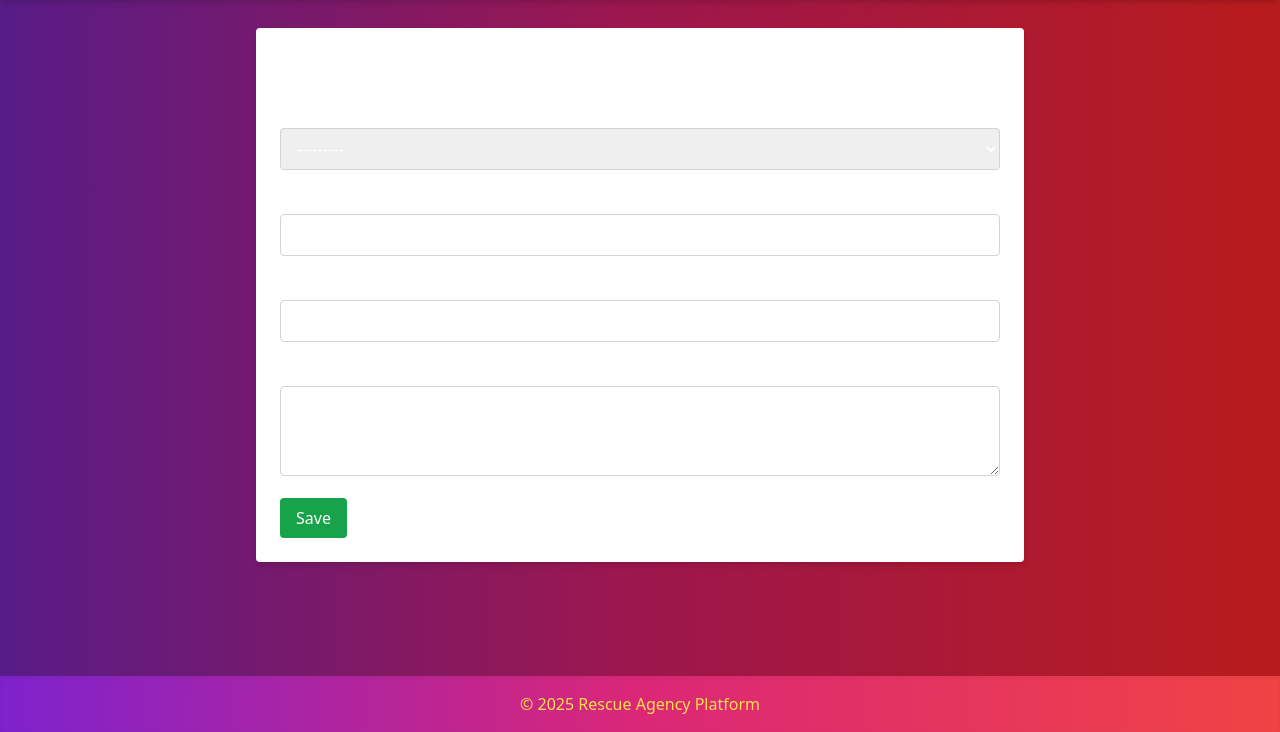
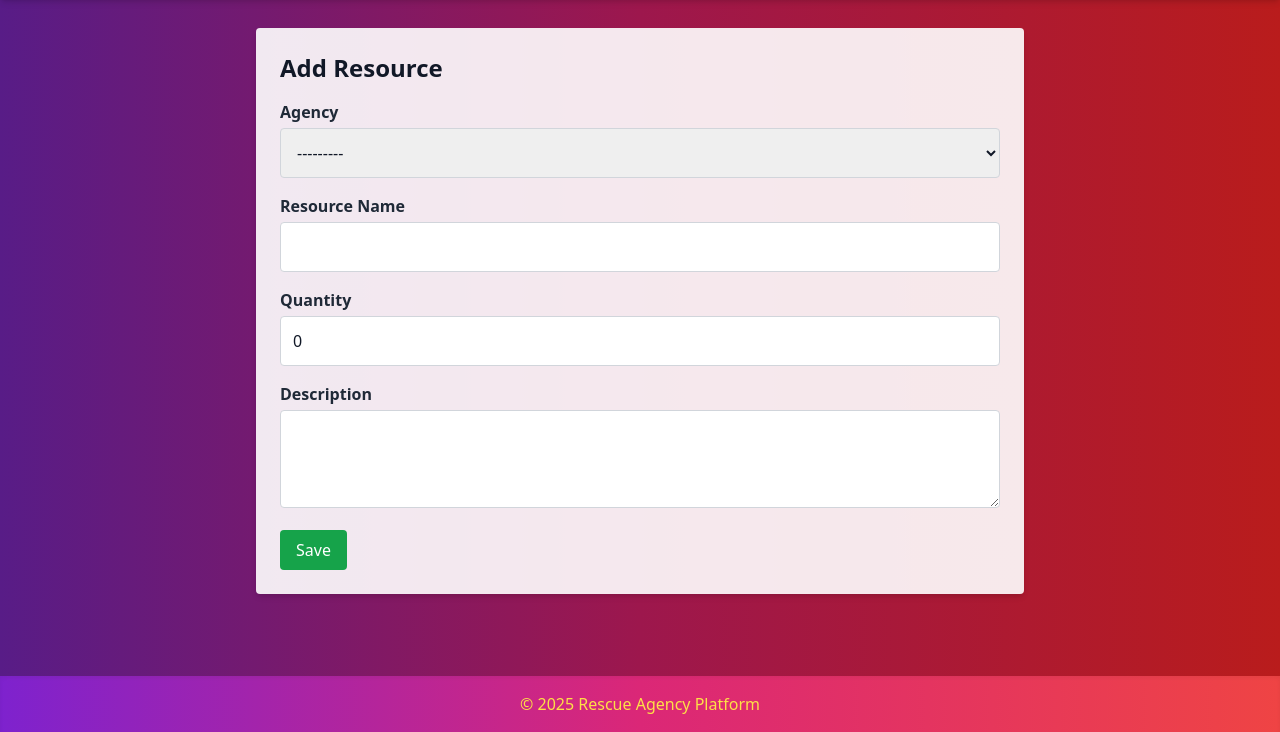
Before and after one commit to freeky-sachin/blackboxai-1745085853883, a Django app: page /agencies/resources/add/ in a window 1280 px wide. Shown: the part 68-800 px from the top of the page. Run offline with Django 5.2, Linux system fonts and the light colour scheme; data that the repository does not hold is empty; some libraries are stand-ins or nearby versions.

Commit message:
Add agencies/templates/agencies/resource_form.html 1745161530935

```diff
--- a/agencies/templates/agencies/resource_form.html
+++ b/agencies/templates/agencies/resource_form.html
@@ -1,32 +1,33 @@
 {% extends "agencies/base.html" %}
+{% load form_tags %}
 
 {% block title %}{{ title }}{% endblock %}
 
 {% block content %}
-<div class="max-w-3xl mx-auto p-6 bg-white rounded shadow-md">
-  <h2 class="text-2xl font-bold mb-4">{{ title }}</h2>
+<div class="max-w-3xl mx-auto p-6 bg-white bg-opacity-90 rounded shadow-md">
+  <h2 class="text-2xl font-bold mb-4 text-gray-900">{{ title }}</h2>
   <form method="post" novalidate>
     {% csrf_token %}
     <div class="space-y-4">
       {{ form.non_field_errors }}
       <div>
-        <label for="{{ form.agency.id_for_label }}" class="block font-semibold mb-1">Agency</label>
-        {{ form.agency }}
+        <label for="{{ form.agency.id_for_label }}" class="block font-semibold mb-1 text-gray-800">Agency</label>
+        {{ form.agency|add_class:"w-full p-3 border border-gray-300 rounded text-gray-900 focus:outline-none focus:ring-2 focus:ring-yellow-400" }}
         {{ form.agency.errors }}
       </div>
       <div>
-        <label for="{{ form.name.id_for_label }}" class="block font-semibold mb-1">Resource Name</label>
-        {{ form.name }}
+        <label for="{{ form.name.id_for_label }}" class="block font-semibold mb-1 text-gray-800">Resource Name</label>
+        {{ form.name|add_class:"w-full p-3 border border-gray-300 rounded text-gray-900 focus:outline-none focus:ring-2 focus:ring-yellow-400" }}
         {{ form.name.errors }}
       </div>
       <div>
-        <label for="{{ form.quantity.id_for_label }}" class="block font-semibold mb-1">Quantity</label>
-        {{ form.quantity }}
+        <label for="{{ form.quantity.id_for_label }}" class="block font-semibold mb-1 text-gray-800">Quantity</label>
+        {{ form.quantity|add_class:"w-full p-3 border border-gray-300 rounded text-gray-900 focus:outline-none focus:ring-2 focus:ring-yellow-400" }}
         {{ form.quantity.errors }}
       </div>
       <div>
-        <label for="{{ form.description.id_for_label }}" class="block font-semibold mb-1">Description</label>
-        {{ form.description }}
+        <label for="{{ form.description.id_for_label }}" class="block font-semibold mb-1 text-gray-800">Description</label>
+        {{ form.description|add_class:"w-full p-3 border border-gray-300 rounded text-gray-900 focus:outline-none focus:ring-2 focus:ring-yellow-400" }}
         {{ form.description.errors }}
       </div>
     </div>
```
